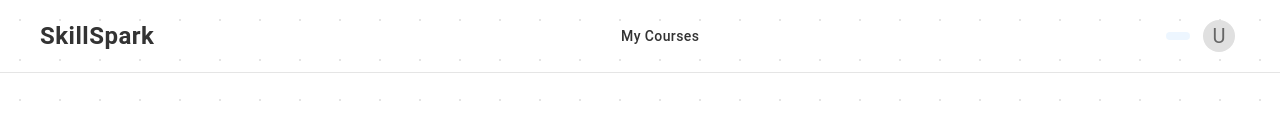
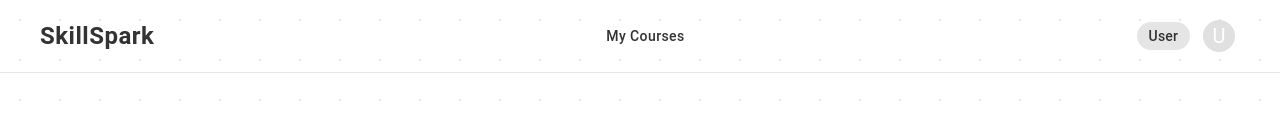
Before and after one commit to no1pain/SkillSpark, a React (Vite) app: page /overview in a window 1280 px wide. Shown: the top 131 px of the page. Built offline with nearby package versions, Linux system fonts and the light colour scheme; no server answers; the database is empty; sample sign-in values are in the browser's storage.

Commit message:
added different colors for different user roles

```diff
--- a/src/shared/components/ProfileIcon/ProfileIcon.tsx
+++ b/src/shared/components/ProfileIcon/ProfileIcon.tsx
@@ -10,16 +10,12 @@ import { auth } from "../../../firebase/config";
 import { useState } from "react";
 import { useNavigate } from "react-router-dom";
 import { useAuth } from "../../../app/context/AuthContext";
+import { getRoleStyles, getRoleColor } from "../../utils/roleStyles";
 
 export const ProfileIcon = () => {
   const [anchorEl, setAnchorEl] = useState<null | HTMLElement>(null);
   const navigate = useNavigate();
   const { currentUser, userData } = useAuth();
-
-  console.log("ProfileIcon userData:", userData);
-
-  console.log("userData:", userData);
-  console.log("userRole:", userData?.role);
 
   const handleMenuOpen = (event: React.MouseEvent<HTMLElement>) => {
     setAnchorEl(event.currentTarget);
@@ -46,23 +42,19 @@ export const ProfileIcon = () => {
         <Typography
           variant="body2"
           sx={{
-            color: "#333333",
             textTransform: "capitalize",
-            backgroundColor: "rgba(77, 163, 255, 0.1)",
-            padding: "4px 12px",
-            borderRadius: "16px",
-            fontWeight: 500,
+            ...getRoleStyles(userData?.role),
           }}
         >
-          {userData?.role}
+          {userData?.role || "User"}
         </Typography>
         <IconButton size="small" onClick={handleMenuOpen}>
           <Avatar
             sx={{
               width: 32,
               height: 32,
-              bgcolor: "#e0e0e0",
-              color: "#666",
+              bgcolor: getRoleColor(userData?.role),
+              color: "white",
             }}
           >
             {currentUser.email?.[0].toUpperCase()}
--- /dev/null
+++ b/src/shared/utils/roleStyles.ts
@@ -0,0 +1,34 @@
+import { UserRole } from "../../app/context/AuthContext";
+
+export const getRoleStyles = (role?: UserRole) => {
+  if (role === "learner") {
+    return {
+      color: "white",
+      backgroundColor: "#4da3ff",
+      padding: "4px 12px",
+      borderRadius: "16px",
+      fontWeight: 500,
+    };
+  } else if (role === "creator") {
+    return {
+      color: "white",
+      backgroundColor: "#ff4d4d",
+      padding: "4px 12px",
+      borderRadius: "16px",
+      fontWeight: 500,
+    };
+  }
+  return {
+    color: "#333333",
+    backgroundColor: "rgba(0, 0, 0, 0.1)",
+    padding: "4px 12px",
+    borderRadius: "16px",
+    fontWeight: 500,
+  };
+};
+
+export const getRoleColor = (role?: UserRole) => {
+  if (role === "learner") return "#4da3ff";
+  if (role === "creator") return "#ff4d4d";
+  return "#e0e0e0";
+};
--- a/src/shared/views/Register/RegisterPage.tsx
+++ b/src/shared/views/Register/RegisterPage.tsx
@@ -14,6 +14,7 @@ import {
 } from "@mui/material";
 import { Icon } from "@components/Icon";
 import { useAuth, UserRole } from "@context/AuthContext";
+import { getRoleColor } from "@utils/roleStyles";
 
 const RegisterPage = () => {
   const [email, setEmail] = useState("");
@@ -49,17 +50,14 @@ const RegisterPage = () => {
         createdAt: new Date().toISOString(),
       };
 
-      // Add user to Firebase Auth and Firestore
       await signUp(email, password, userData);
 
-      // Wait briefly to ensure data propagation
       setTimeout(() => {
         navigate("/overview");
       }, 500);
     } catch (err: any) {
       console.error("Registration error:", err);
 
-      // Show more specific error messages for common Firebase errors
       if (err.code === "auth/email-already-in-use") {
         setError(
           "This email is already registered. Please use a different email or sign in."
@@ -153,20 +151,44 @@ const RegisterPage = () => {
                     px: 3,
                     py: 1,
                     "&.Mui-selected": {
-                      bgcolor: "#4da3ff",
+                      bgcolor: "transparent",
                       color: "white",
                       "&:hover": {
-                        bgcolor: "#3d93ff",
+                        bgcolor: "rgba(255, 255, 255, 0.1)",
                       },
                     },
                     "&:hover": {
-                      bgcolor: "rgba(77, 163, 255, 0.1)",
+                      bgcolor: "rgba(255, 255, 255, 0.1)",
                     },
                   },
                 }}
               >
-                <ToggleButton value="learner">Learner</ToggleButton>
-                <ToggleButton value="creator">Creator</ToggleButton>
+                <ToggleButton
+                  value="learner"
+                  sx={{
+                    "&.Mui-selected": {
+                      bgcolor: `${getRoleColor("learner")} !important`,
+                      "&:hover": {
+                        bgcolor: "#3d93ff !important",
+                      },
+                    },
+                  }}
+                >
+                  Learner
+                </ToggleButton>
+                <ToggleButton
+                  value="creator"
+                  sx={{
+                    "&.Mui-selected": {
+                      bgcolor: `${getRoleColor("creator")} !important`,
+                      "&:hover": {
+                        bgcolor: "#ff3333 !important",
+                      },
+                    },
+                  }}
+                >
+                  Creator
+                </ToggleButton>
               </ToggleButtonGroup>
             </Box>
 
```
Also changed, not shown: 1 other file (tests, documents, lock files or other folders).
